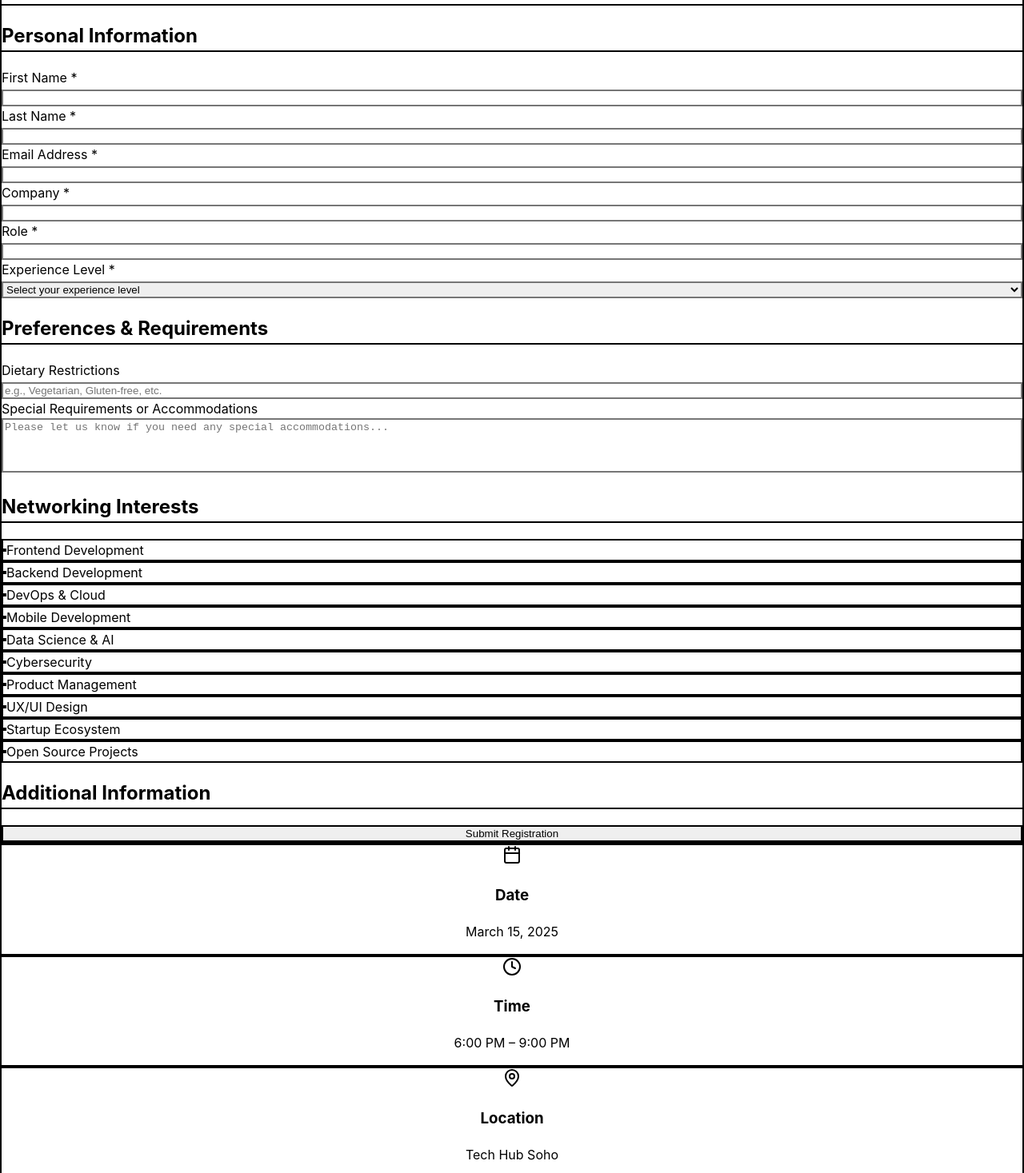
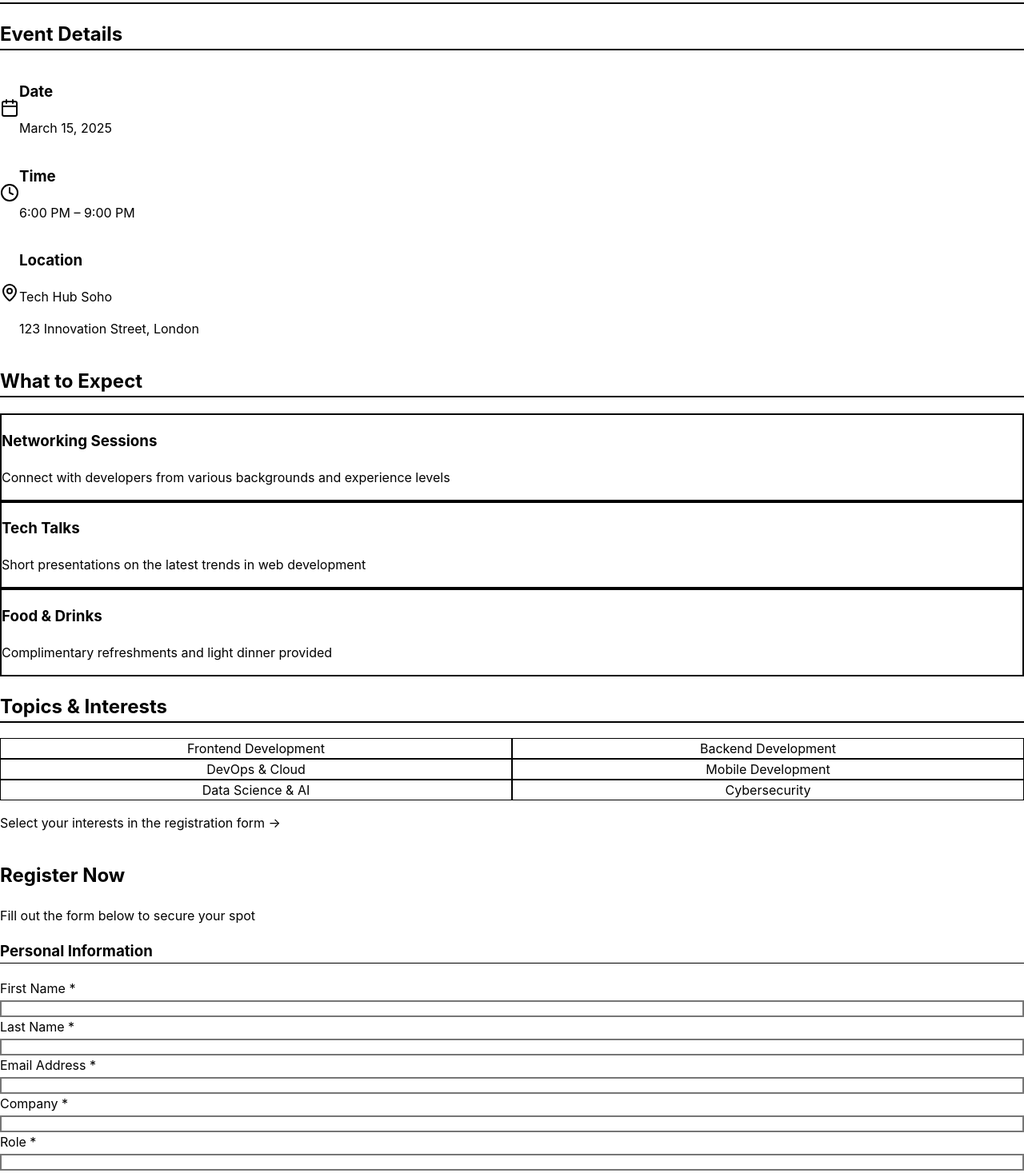
Before and after one commit to klhong124/titanbay-code-test, a Vue app: page / in a window 1280 px wide. Shown: the part 160-1627 px from the top of the page at 80% size. Built offline with nearby package versions, Linux system fonts and the light colour scheme.

Commit message:
Update RSVP form to two-column layout

```diff
--- a/src/components/RSVPForm.vue
+++ b/src/components/RSVPForm.vue
@@ -1,8 +1,8 @@
 <template>
-  <div class="min-h-screen bg-white p-4 md:p-8">
-    <div class="max-w-4xl mx-auto">
-      <!-- Main Form Container -->
-      <div class="border-2 border-black bg-white">
+  <div class="min-h-screen bg-white">
+    <div class="flex flex-col lg:flex-row min-h-screen">
+      <!-- Left Section - Event Information -->
+      <div class="lg:w-1/2 border-r-0 lg:border-r-2 border-black bg-white">
         <!-- Header Section -->
         <div class="text-center p-8 border-b-2 border-black">
           <div class="inline-flex items-center justify-center w-20 h-20 border-2 border-black rounded-full mb-6">
@@ -16,9 +16,86 @@
           </p>
         </div>
 
+        <!-- Event Details -->
+        <div class="p-8 space-y-8">
+          <div class="space-y-6">
+            <h2 class="text-xl font-bold text-black border-b-2 border-black pb-2">
+              Event Details
+            </h2>
+
+            <div class="space-y-4">
+              <div class="flex items-center space-x-4">
+                <Calendar class="w-6 h-6 text-black" />
+                <div>
+                  <h3 class="font-bold text-black">Date</h3>
+                  <p class="text-black">March 15, 2025</p>
+                </div>
+              </div>
+
+              <div class="flex items-center space-x-4">
+                <Clock class="w-6 h-6 text-black" />
+                <div>
+                  <h3 class="font-bold text-black">Time</h3>
+                  <p class="text-black">6:00 PM – 9:00 PM</p>
+                </div>
+              </div>
+
+              <div class="flex items-center space-x-4">
+                <MapPin class="w-6 h-6 text-black" />
+                <div>
+                  <h3 class="font-bold text-black">Location</h3>
+                  <p class="text-black">Tech Hub Soho</p>
+                  <p class="text-sm text-gray-600">123 Innovation Street, London</p>
+                </div>
+              </div>
+            </div>
+          </div>
+
+          <!-- What to Expect -->
+          <div class="space-y-6">
+            <h2 class="text-xl font-bold text-black border-b-2 border-black pb-2">
+              What to Expect
+            </h2>
+
+            <div class="space-y-4">
+              <div class="border-2 border-black p-4">
+                <h3 class="font-bold text-black mb-2">Networking Sessions</h3>
+                <p class="text-black">Connect with developers from various backgrounds and experience levels</p>
+              </div>
+
+              <div class="border-2 border-black p-4">
+                <h3 class="font-bold text-black mb-2">Tech Talks</h3>
+                <p class="text-black">Short presentations on the latest trends in web development</p>
+              </div>
+
+              <div class="border-2 border-black p-4">
+                <h3 class="font-bold text-black mb-2">Food & Drinks</h3>
+                <p class="text-black">Complimentary refreshments and light dinner provided</p>
+              </div>
+            </div>
+          </div>
+
+          <!-- Networking Interests Preview -->
+          <div class="space-y-6">
+            <h2 class="text-xl font-bold text-black border-b-2 border-black pb-2">
+              Topics & Interests
+            </h2>
+
+            <div class="grid grid-cols-2 gap-2">
+              <div v-for="interest in networkingInterests.slice(0, 6)" :key="interest" class="border border-black p-2 text-center">
+                <span class="text-sm font-medium text-black">{{ interest }}</span>
+              </div>
+            </div>
+            <p class="text-sm text-gray-600">Select your interests in the registration form →</p>
+          </div>
+        </div>
+      </div>
+
+      <!-- Right Section - Registration Form -->
+      <div class="lg:w-1/2 bg-white">
         <!-- Success Screen -->
-        <div v-if="showSuccess" class="p-8 text-center">
-          <div class="inline-flex items-center justify-center w-20 h-20 border-2 border-black rounded-full mb-6">
+        <div v-if="showSuccess" class="p-8 text-center min-h-screen flex flex-col justify-center">
+          <div class="inline-flex items-center justify-center w-20 h-20 border-2 border-black rounded-full mb-6 mx-auto">
             <Check class="w-8 h-8 text-black" />
           </div>
           <h2 class="text-2xl font-bold text-black mb-4">Registration Successful!</h2>
@@ -27,19 +104,25 @@
           </p>
           <button
             @click="resetForm"
-            class="border-2 border-black bg-white text-black px-6 py-3 hover:bg-black hover:text-white transition-colors"
+            class="border-2 border-black bg-white text-black px-6 py-3 hover:bg-black hover:text-white transition-colors mx-auto"
           >
             Register Another Person
           </button>
         </div>
 
-        <!-- Form -->
-        <form v-else @submit.prevent="submitForm" class="p-8 space-y-8">
+        <!-- Registration Form -->
+        <div v-else class="p-8">
+          <div class="mb-8">
+            <h2 class="text-2xl font-bold text-black mb-2">Register Now</h2>
+            <p class="text-black">Fill out the form below to secure your spot</p>
+          </div>
+
+          <form @submit.prevent="submitForm" class="space-y-6">
             <!-- Personal Information Section -->
-          <div class="space-y-6">
-            <h2 class="text-xl font-bold text-black border-b-2 border-black pb-2">
+            <div class="space-y-4">
+              <h3 class="text-lg font-bold text-black border-b border-black pb-2">
                 Personal Information
-            </h2>
+              </h3>
 
               <div class="grid grid-cols-1 md:grid-cols-2 gap-4">
                 <div>
@@ -149,11 +232,11 @@
               </div>
             </div>
 
-          <!-- Preferences & Requirements Section -->
-          <div class="space-y-6">
-            <h2 class="text-xl font-bold text-black border-b-2 border-black pb-2">
+            <!-- Preferences Section -->
+            <div class="space-y-4">
+              <h3 class="text-lg font-bold text-black border-b border-black pb-2">
                 Preferences & Requirements
-            </h2>
+              </h3>
 
               <div>
                 <label class="block text-sm font-medium text-black mb-2">
@@ -169,34 +252,34 @@
 
               <div>
                 <label class="block text-sm font-medium text-black mb-2">
-                Special Requirements or Accommodations
+                  Special Requirements
                 </label>
                 <textarea
                   v-model="form.specialRequirements"
-                rows="4"
+                  rows="3"
                   class="w-full p-3 border-2 border-black bg-white text-black focus:border-black resize-none"
-                placeholder="Please let us know if you need any special accommodations..."
+                  placeholder="Any special accommodations needed..."
                 ></textarea>
               </div>
             </div>
 
             <!-- Networking Interests Section -->
-          <div class="space-y-6">
-            <h2 class="text-xl font-bold text-black border-b-2 border-black pb-2">
+            <div class="space-y-4">
+              <h3 class="text-lg font-bold text-black border-b border-black pb-2">
                 Networking Interests
-            </h2>
+              </h3>
 
-            <div class="grid grid-cols-1 md:grid-cols-2 gap-4">
+              <div class="grid grid-cols-1 gap-2">
                 <div
                   v-for="interest in networkingInterests"
                   :key="interest"
-                class="border-2 border-black p-4 cursor-pointer hover:bg-gray-50 transition-colors"
+                  class="border-2 border-black p-3 cursor-pointer hover:bg-gray-50 transition-colors"
                   :class="{ 'bg-black text-white': form.interests.includes(interest) }"
                   @click="toggleInterest(interest)"
                 >
                   <div class="flex items-center space-x-3">
                     <div
-                    class="w-4 h-4 border-2 border-black"
+                      class="w-4 h-4 border-2 border-black flex items-center justify-center"
                       :class="{ 'bg-white': form.interests.includes(interest) }"
                     >
                       <Check v-if="form.interests.includes(interest)" class="w-3 h-3 text-black" />
@@ -207,45 +290,18 @@
               </div>
             </div>
 
-          <!-- Additional Information Section -->
-          <div class="space-y-6">
-            <h2 class="text-xl font-bold text-black border-b-2 border-black pb-2">
-              Additional Information
-            </h2>
-          </div>
-
             <!-- Submit Button -->
             <div class="pt-6">
               <button
                 type="submit"
                 :disabled="isLoading"
-              class="w-full md:w-auto px-8 py-4 border-2 border-black bg-white text-black font-bold hover:bg-black hover:text-white transition-colors disabled:opacity-50 disabled:cursor-not-allowed flex items-center justify-center space-x-2"
+                class="w-full px-8 py-4 border-2 border-black bg-white text-black font-bold hover:bg-black hover:text-white transition-colors disabled:opacity-50 disabled:cursor-not-allowed flex items-center justify-center space-x-2"
               >
                 <span v-if="isLoading" class="loading-spinner w-5 h-5 border-2 border-black border-t-transparent rounded-full"></span>
                 <span>{{ isLoading ? 'Submitting...' : 'Submit Registration' }}</span>
               </button>
             </div>
           </form>
-      </div>
-
-      <!-- Event Details -->
-      <div class="grid grid-cols-1 md:grid-cols-3 gap-4 mt-8">
-        <div class="border-2 border-black bg-white p-6 text-center">
-          <Calendar class="w-8 h-8 text-black mx-auto mb-4" />
-          <h3 class="font-bold text-black mb-2">Date</h3>
-          <p class="text-black">March 15, 2025</p>
-        </div>
-
-        <div class="border-2 border-black bg-white p-6 text-center">
-          <Clock class="w-8 h-8 text-black mx-auto mb-4" />
-          <h3 class="font-bold text-black mb-2">Time</h3>
-          <p class="text-black">6:00 PM – 9:00 PM</p>
-        </div>
-
-        <div class="border-2 border-black bg-white p-6 text-center">
-          <MapPin class="w-8 h-8 text-black mx-auto mb-4" />
-          <h3 class="font-bold text-black mb-2">Location</h3>
-          <p class="text-black">Tech Hub Soho</p>
         </div>
       </div>
     </div>
```
Lines whose indentation alone changed are shown as unchanged.
